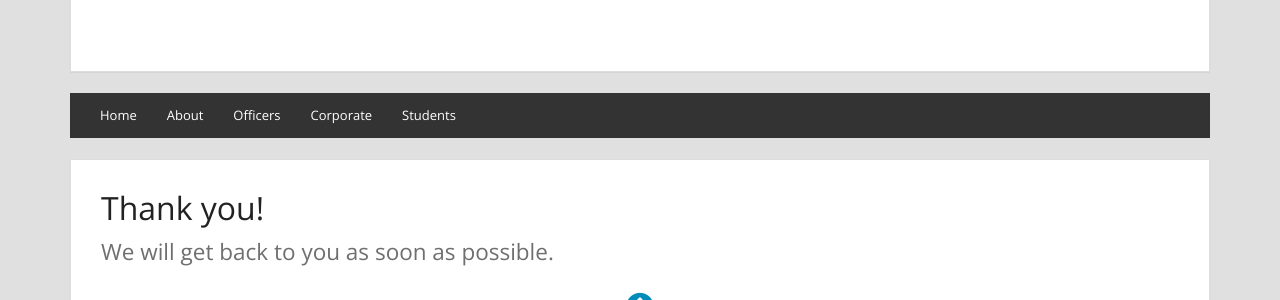
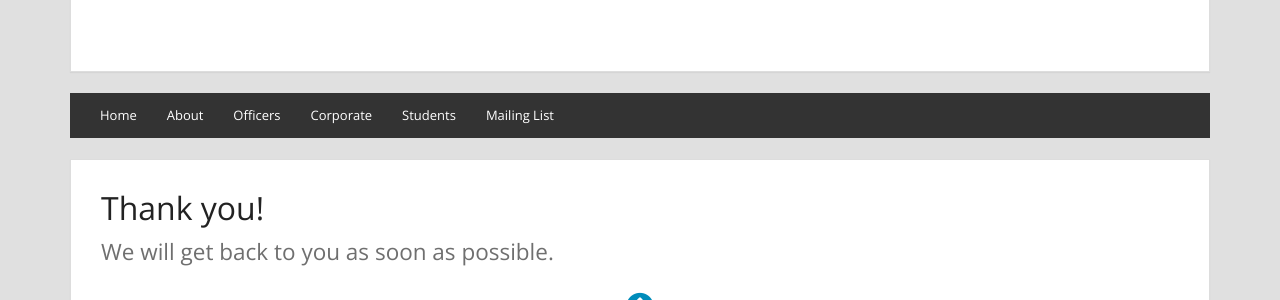
Before and after one commit to ieeecs-ut/ieee-computer-society, a Jekyll site: the page built from thank-you.html, in a window 1280 px wide. Shown: the part 258-558 px from the top of the page. Built offline with Jekyll 4.4.1, drawn with Linux system fonts in a browser that asks for light colours; nearby versions of some CDN libraries; Markdown is read by kramdown in place of the engine named in the settings.

Commit message:
added mailing list in navigation

```diff
--- a/_includes/navigation.html
+++ b/_includes/navigation.html
@@ -24,6 +24,9 @@
       <li {% if page.title == 'Student' %} class="active" {% endif %} >
         <a href="/students.html">Students</a>
       </li>
+      <li {% if page.title == 'Mailing List' %} class="active" {% endif %} >
+        <a href="/mailing-list.html">Mailing List</a>
+      </li>
     </ul>
   </div>
 </div>
```
